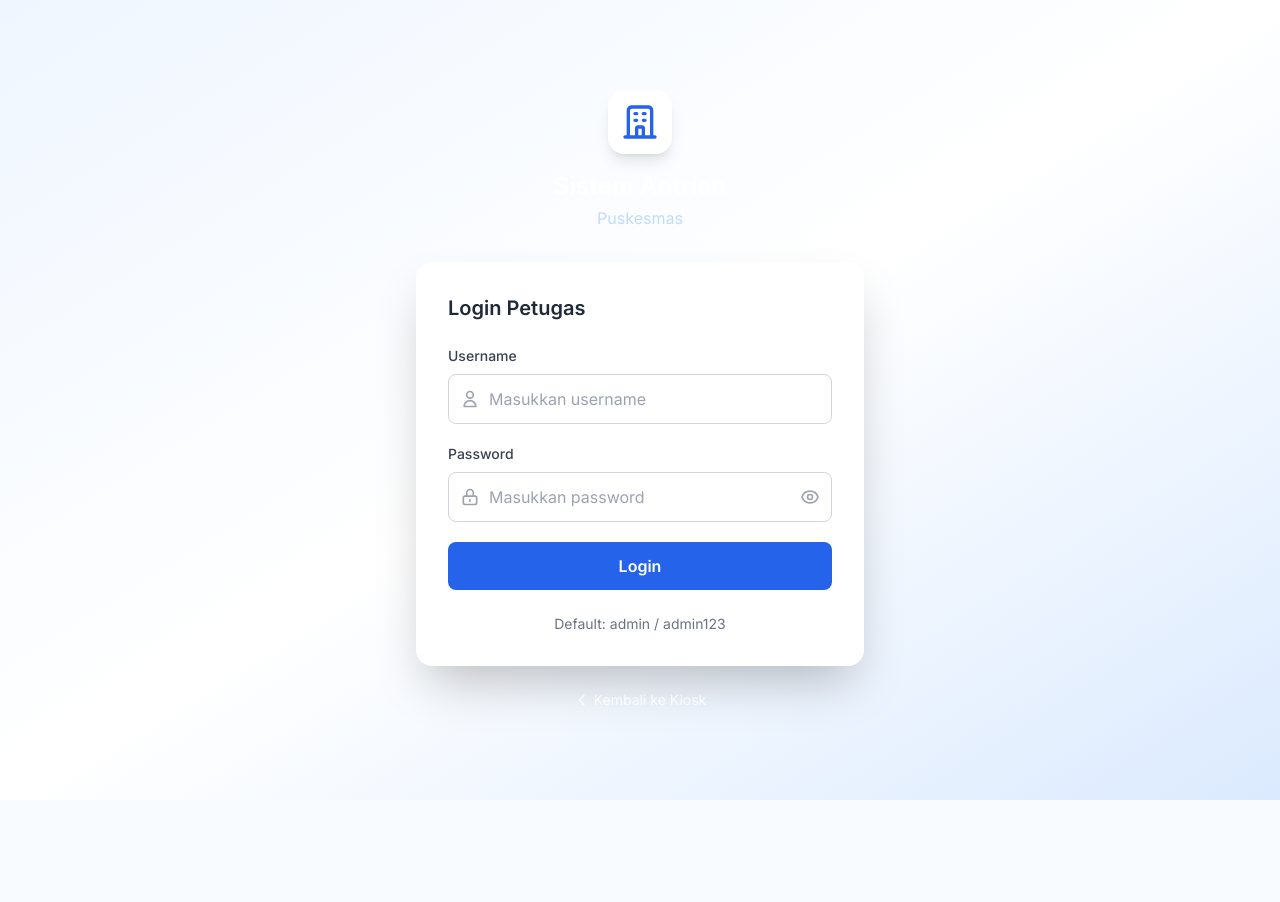
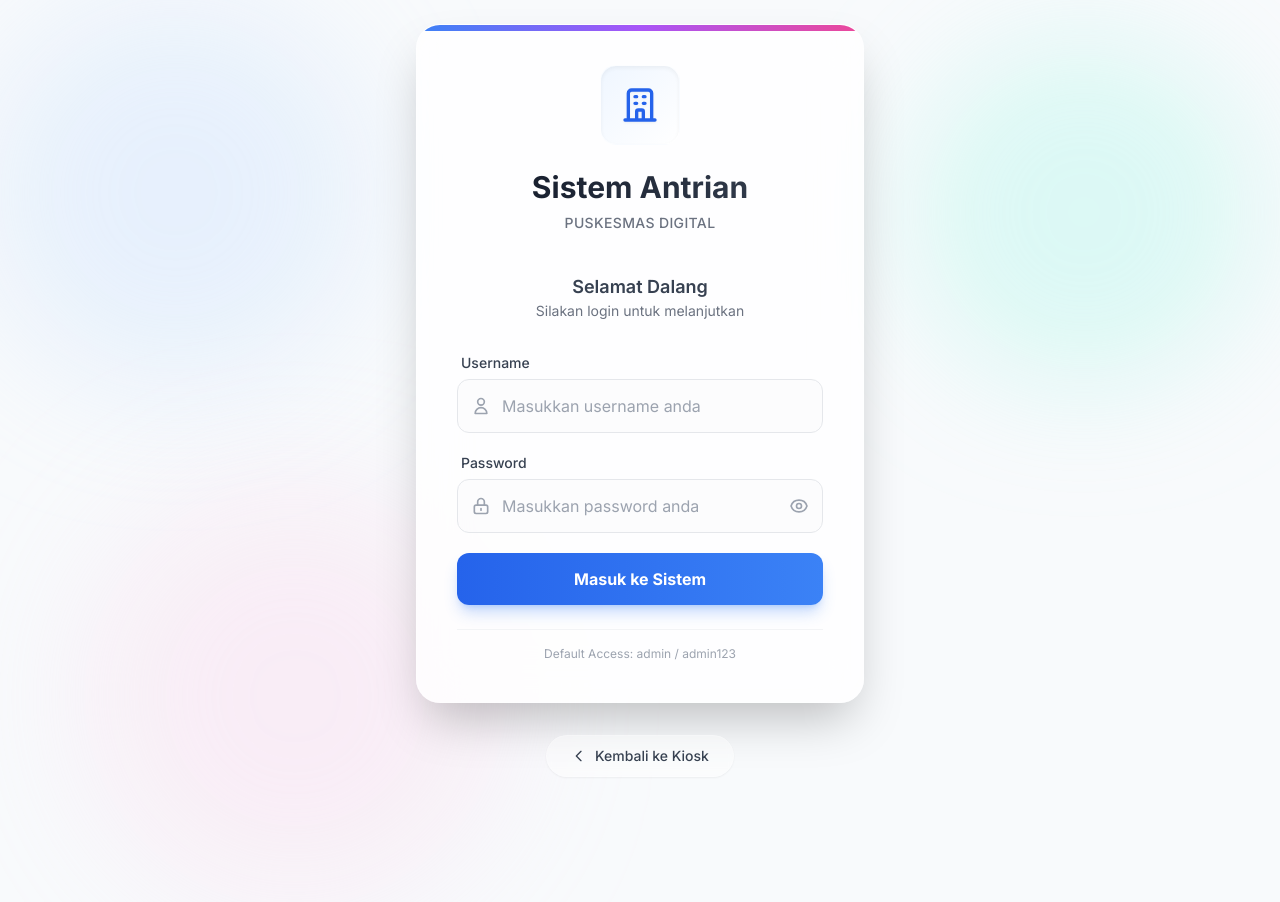
Before and after one commit to muhtegaralfikri/sistem-antrian-puskesmas, a CodeIgniter 4 app: the page made by app/Views/auth/login.php in a window 1280 px wide. Before the commit the page ends 800 px from the top, so only its background shows below. Run offline with PHP 8.4 and a stand-in for CodeIgniter, Linux system fonts and the light colour scheme; the template is opened without the code that fills it, so the values that code supplies are empty; some libraries are stand-ins or nearby versions.

Commit message:
feat: Add a new authentication layout and a login page using Tailwind CSS and Alpine.js.

```diff
--- a/app/Views/auth/login.php
+++ b/app/Views/auth/login.php
@@ -3,52 +3,60 @@
 <?= $this->section('title') ?>Login - Sistem Antrian Puskesmas<?= $this->endSection() ?>
 
 <?= $this->section('content') ?>
-<div x-data="loginForm()" class="w-full max-w-md">
+<div x-data="loginForm()" class="w-full max-w-md relative z-10">
+    <!-- Card Container -->
+    <div class="bg-white/80 backdrop-blur-xl rounded-3xl shadow-2xl border border-white/20 p-8 md:p-10 relative overflow-hidden">
+        <!-- Decorative Top Line -->
+        <div class="absolute top-0 left-0 w-full h-1.5 bg-gradient-to-r from-primary-500 via-purple-500 to-pink-500"></div>
+
         <!-- Logo & Title -->
-    <div class="text-center mb-8">
-        <div class="inline-flex items-center justify-center w-16 h-16 bg-white rounded-2xl shadow-lg mb-4">
-            <svg class="w-10 h-10 text-primary-600" fill="none" stroke="currentColor" viewBox="0 0 24 24">
+        <div class="text-center mb-10">
+            <div class="inline-flex items-center justify-center w-20 h-20 bg-gradient-to-br from-primary-50 to-white rounded-2xl shadow-inner border border-white/50 mb-6 transform hover:scale-105 transition duration-300">
+                <svg class="w-10 h-10 text-primary-600 drop-shadow-sm" fill="none" stroke="currentColor" viewBox="0 0 24 24">
                     <path stroke-linecap="round" stroke-linejoin="round" stroke-width="2" d="M19 21V5a2 2 0 00-2-2H7a2 2 0 00-2 2v16m14 0h2m-2 0h-5m-9 0H3m2 0h5M9 7h1m-1 4h1m4-4h1m-1 4h1m-5 10v-5a1 1 0 011-1h2a1 1 0 011 1v5m-4 0h4"/>
                 </svg>
             </div>
-        <h1 class="text-2xl font-bold text-white">Sistem Antrian</h1>
-        <p class="text-primary-200 mt-1">Puskesmas</p>
+            <h1 class="text-3xl font-bold bg-clip-text text-transparent bg-gradient-to-r from-gray-900 to-gray-700">Sistem Antrian</h1>
+            <p class="text-gray-500 mt-2 text-sm font-medium tracking-wide uppercase">Puskesmas Digital</p>
         </div>
 
         <!-- Login Form -->
-    <div class="bg-white rounded-2xl shadow-2xl p-8">
-        <h2 class="text-xl font-semibold text-gray-800 mb-6">Login Petugas</h2>
+        <div class="space-y-6">
+            <div class="text-center mb-8">
+                <h2 class="text-lg font-semibold text-gray-700">Selamat Dalang</h2>
+                <p class="text-sm text-gray-500">Silakan login untuk melanjutkan</p>
+            </div>
 
             <form @submit.prevent="submitLogin" class="space-y-5">
                 <!-- Username -->
-            <div>
-                <label class="block text-sm font-medium text-gray-700 mb-2">Username</label>
-                <div class="relative">
-                    <span class="absolute inset-y-0 left-0 pl-3 flex items-center text-gray-400">
+                <div class="group">
+                    <label class="block text-sm font-medium text-gray-700 mb-1.5 ml-1">Username</label>
+                    <div class="relative transition-all duration-300 focus-within:transform focus-within:scale-[1.01]">
+                        <span class="absolute inset-y-0 left-0 pl-3.5 flex items-center text-gray-400 group-focus-within:text-primary-500 transition-colors">
                             <svg class="w-5 h-5" fill="none" stroke="currentColor" viewBox="0 0 24 24">
                                 <path stroke-linecap="round" stroke-linejoin="round" stroke-width="2" d="M16 7a4 4 0 11-8 0 4 4 0 018 0zM12 14a7 7 0 00-7 7h14a7 7 0 00-7-7z"/>
                             </svg>
                         </span>
                         <input type="text" x-model="form.username" required
-                           class="w-full pl-10 pr-4 py-3 border border-gray-300 rounded-lg focus:ring-2 focus:ring-primary-500 focus:border-primary-500 transition"
-                           placeholder="Masukkan username">
+                               class="w-full pl-11 pr-4 py-3.5 bg-gray-50/50 border border-gray-200 rounded-xl focus:ring-4 focus:ring-primary-100 focus:border-primary-500 transition-all outline-none placeholder:text-gray-400 text-gray-700"
+                               placeholder="Masukkan username anda">
                     </div>
                 </div>
 
                 <!-- Password -->
-            <div>
-                <label class="block text-sm font-medium text-gray-700 mb-2">Password</label>
-                <div class="relative">
-                    <span class="absolute inset-y-0 left-0 pl-3 flex items-center text-gray-400">
+                <div class="group">
+                    <label class="block text-sm font-medium text-gray-700 mb-1.5 ml-1">Password</label>
+                    <div class="relative transition-all duration-300 focus-within:transform focus-within:scale-[1.01]">
+                        <span class="absolute inset-y-0 left-0 pl-3.5 flex items-center text-gray-400 group-focus-within:text-primary-500 transition-colors">
                             <svg class="w-5 h-5" fill="none" stroke="currentColor" viewBox="0 0 24 24">
                                 <path stroke-linecap="round" stroke-linejoin="round" stroke-width="2" d="M12 15v2m-6 4h12a2 2 0 002-2v-6a2 2 0 00-2-2H6a2 2 0 00-2 2v6a2 2 0 002 2zm10-10V7a4 4 0 00-8 0v4h8z"/>
                             </svg>
                         </span>
                         <input :type="showPassword ? 'text' : 'password'" x-model="form.password" required
-                           class="w-full pl-10 pr-12 py-3 border border-gray-300 rounded-lg focus:ring-2 focus:ring-primary-500 focus:border-primary-500 transition"
-                           placeholder="Masukkan password">
+                               class="w-full pl-11 pr-12 py-3.5 bg-gray-50/50 border border-gray-200 rounded-xl focus:ring-4 focus:ring-primary-100 focus:border-primary-500 transition-all outline-none placeholder:text-gray-400 text-gray-700"
+                               placeholder="Masukkan password anda">
                         <button type="button" @click="showPassword = !showPassword"
-                            class="absolute inset-y-0 right-0 pr-3 flex items-center text-gray-400 hover:text-gray-600">
+                                class="absolute inset-y-0 right-0 pr-3.5 flex items-center text-gray-400 hover:text-gray-600 transition-colors p-1 rounded-r-xl">
                             <svg x-show="!showPassword" class="w-5 h-5" fill="none" stroke="currentColor" viewBox="0 0 24 24">
                                 <path stroke-linecap="round" stroke-linejoin="round" stroke-width="2" d="M15 12a3 3 0 11-6 0 3 3 0 016 0z"/>
                                 <path stroke-linecap="round" stroke-linejoin="round" stroke-width="2" d="M2.458 12C3.732 7.943 7.523 5 12 5c4.478 0 8.268 2.943 9.542 7-1.274 4.057-5.064 7-9.542 7-4.477 0-8.268-2.943-9.542-7z"/>
@@ -61,31 +69,35 @@
                 </div>
 
                 <!-- Error Message -->
-            <div x-show="error" x-transition class="bg-red-50 text-red-600 px-4 py-3 rounded-lg text-sm" style="display: none;">
+                <div x-show="error" x-transition.opacity.duration.300ms class="bg-red-50/80 backdrop-blur-sm text-red-600 px-4 py-3 rounded-xl text-sm border border-red-100 flex items-start gap-2" style="display: none;">
+                    <svg class="w-5 h-5 flex-shrink-0 mt-0.5" fill="none" stroke="currentColor" viewBox="0 0 24 24">
+                        <path stroke-linecap="round" stroke-linejoin="round" stroke-width="2" d="M12 8v4m0 4h.01M21 12a9 9 0 11-18 0 9 9 0 0118 0z"/>
+                    </svg>
                     <span x-text="error"></span>
                 </div>
 
                 <!-- Submit Button -->
                 <button type="submit" :disabled="loading"
-                    class="w-full bg-primary-600 hover:bg-primary-700 disabled:bg-gray-400 text-white font-semibold py-3 px-4 rounded-lg transition duration-200 flex items-center justify-center gap-2">
+                        class="w-full bg-gradient-to-r from-primary-600 to-primary-500 hover:from-primary-700 hover:to-primary-600 disabled:from-gray-400 disabled:to-gray-400 text-white font-bold py-3.5 px-4 rounded-xl shadow-lg shadow-primary-500/30 hover:shadow-primary-600/40 transform hover:-translate-y-0.5 transition duration-200 flex items-center justify-center gap-2">
                     <svg x-show="loading" class="animate-spin w-5 h-5" fill="none" viewBox="0 0 24 24" style="display: none;">
                         <circle class="opacity-25" cx="12" cy="12" r="10" stroke="currentColor" stroke-width="4"></circle>
                         <path class="opacity-75" fill="currentColor" d="M4 12a8 8 0 018-8V0C5.373 0 0 5.373 0 12h4zm2 5.291A7.962 7.962 0 014 12H0c0 3.042 1.135 5.824 3 7.938l3-2.647z"></path>
                     </svg>
-                <span x-text="loading ? 'Memproses...' : 'Login'"></span>
+                    <span x-text="loading ? 'Memproses...' : 'Masuk ke Sistem'"></span>
                 </button>
             </form>
 
             <!-- Footer -->
-        <div class="mt-6 text-center text-sm text-gray-500">
-            <p>Default: admin / admin123</p>
+            <div class="pt-4 text-center text-xs text-gray-400 border-t border-gray-100">
+                <p>Default Access: admin / admin123</p>
+            </div>
         </div>
     </div>
 
     <!-- Back to Kiosk Link -->
-    <div class="mt-6 text-center">
-        <a href="/kiosk" class="text-white/80 hover:text-white text-sm flex items-center justify-center gap-1">
-            <svg class="w-4 h-4" fill="none" stroke="currentColor" viewBox="0 0 24 24">
+    <div class="mt-8 text-center">
+        <a href="/kiosk" class="inline-flex items-center justify-center gap-2 px-6 py-2.5 rounded-full bg-white/40 hover:bg-white/60 text-gray-700 hover:text-gray-900 backdrop-blur-sm border border-white/20 transition-all duration-300 text-sm font-medium shadow-sm hover:shadow-md group">
+            <svg class="w-4 h-4 transform group-hover:-translate-x-1 transition-transform" fill="none" stroke="currentColor" viewBox="0 0 24 24">
                 <path stroke-linecap="round" stroke-linejoin="round" stroke-width="2" d="M15 19l-7-7 7-7"/>
             </svg>
             Kembali ke Kiosk
--- a/app/Views/layouts/auth.php
+++ b/app/Views/layouts/auth.php
@@ -48,9 +48,34 @@
     <style>
         @import url('https://fonts.googleapis.com/css2?family=Inter:wght@300;400;500;600;700&display=swap');
         body { font-family: 'Inter', system-ui, sans-serif; }
+
+        .animate-blob {
+            animation: blob 7s infinite;
+        }
+        .animation-delay-2000 {
+            animation-delay: 2s;
+        }
+        .animation-delay-4000 {
+            animation-delay: 4s;
+        }
+        @keyframes blob {
+            0% { transform: translate(0px, 0px) scale(1); }
+            33% { transform: translate(30px, -50px) scale(1.1); }
+            66% { transform: translate(-20px, 20px) scale(0.9); }
+            100% { transform: translate(0px, 0px) scale(1); }
+        }
     </style>
 </head>
-<body class="bg-gradient-to-br from-primary-50 via-white to-primary-100 min-h-screen flex items-center justify-center p-4">
+<body class="bg-[#f8fafc] min-h-screen flex items-center justify-center p-4 relative overflow-hidden">
+    <!-- Modern Background Effects -->
+    <div class="absolute inset-0 z-0">
+        <div class="absolute top-0 -left-4 w-96 h-96 bg-primary-200 rounded-full mix-blend-multiply filter blur-3xl opacity-30 animate-blob"></div>
+        <div class="absolute top-0 -right-4 w-96 h-96 bg-secondary-200 rounded-full mix-blend-multiply filter blur-3xl opacity-30 animate-blob animation-delay-2000"></div>
+        <div class="absolute -bottom-32 left-20 w-96 h-96 bg-pink-200 rounded-full mix-blend-multiply filter blur-3xl opacity-30 animate-blob animation-delay-4000"></div>
+    </div>
+
+    <!-- Content Container - Ensure it stays above background -->
+    <div class="relative z-10 w-full flex justify-center">
 
     <?= $this->renderSection('content') ?>
 
@@ -71,5 +96,7 @@
     </div>
     <?php endif; ?>
 
+    </div>
+
 </body>
 </html>
```
Lines whose indentation alone changed are shown as unchanged.
